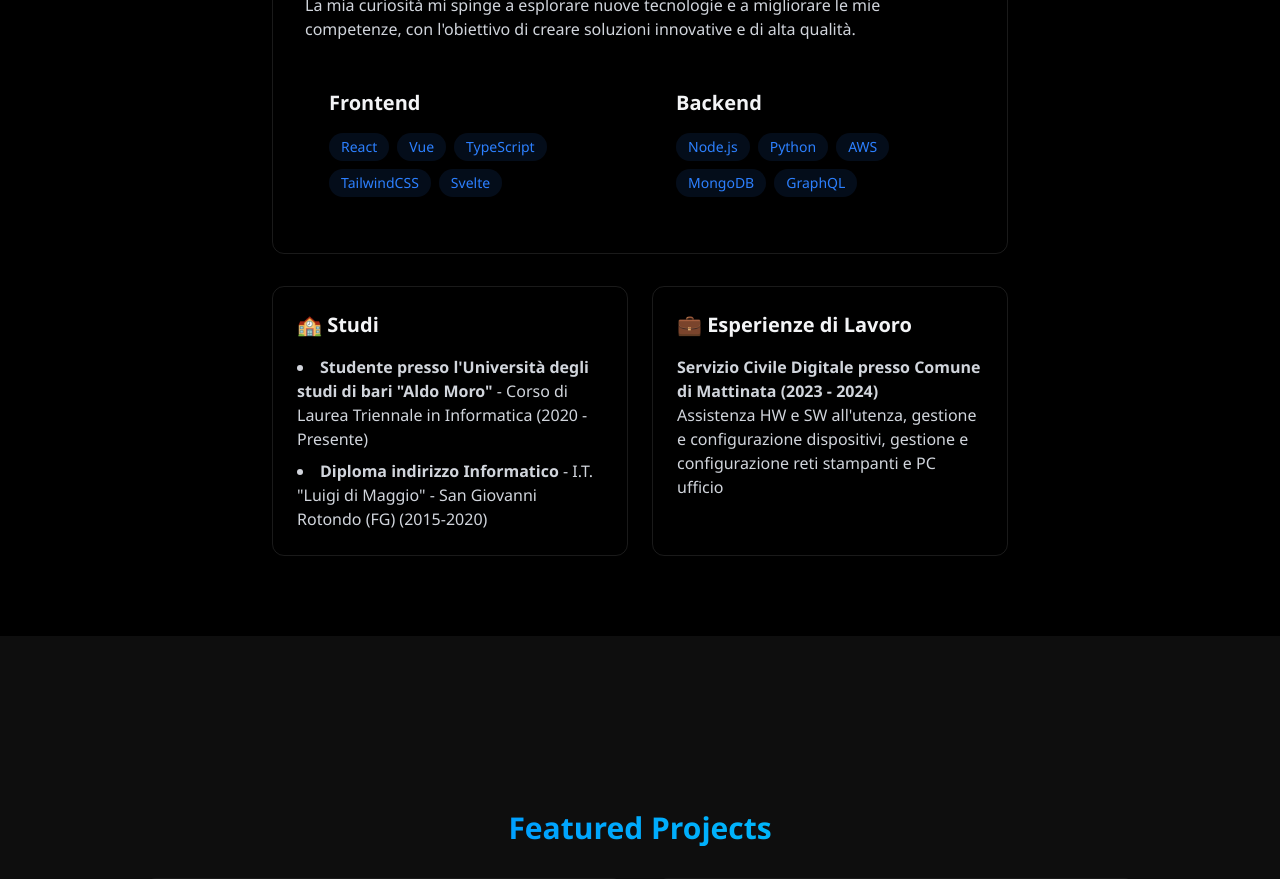
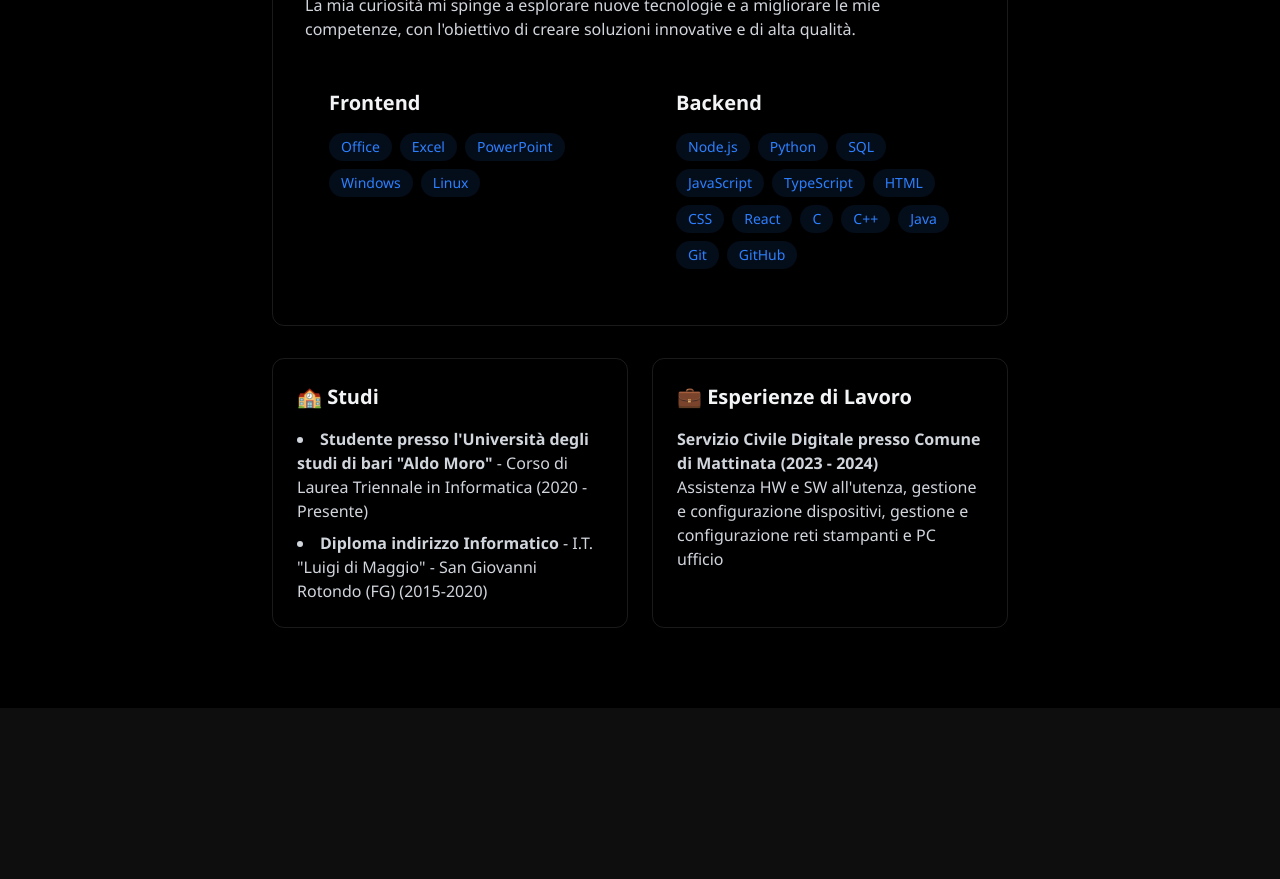
Before and after one commit to prencipemarco/portfolio-website, a React (Vite) app: page / in a window 1280 px wide. Shown: the part 1060-1939 px from the top of the page. Built offline with nearby package versions, Linux system fonts and the light colour scheme.

Commit message:
add CV download fix

```diff
--- a/src/components/About.jsx
+++ b/src/components/About.jsx
@@ -1,15 +1,31 @@
 import { RevealOnScroll } from "./RevealOnScroll.jsx";
 
 export const About = () => {
-  const frontendSkills = [
-    "React",
-    "Vue",
-    "TypeScript",
-    "TailwindCSS",
-    "Svelte",
+  const competenzeSoftware = [
+    "Office",
+    "Excel",
+    "PowerPoint",
+    "Windows",
+    "Linux",
+
+
   ];
 
-  const backendSkills = ["Node.js", "Python", "AWS", "MongoDB", "GraphQL"];
+  const programmingSkills = [
+    "Node.js",
+    "Python",
+    "SQL",
+    "JavaScript",
+    "TypeScript",
+    "HTML",
+    "CSS",
+    "React",
+    "C",
+    "C++",
+    "Java",
+    "Git",
+    "GitHub",
+  ];
 
   return (
     <section
@@ -33,7 +49,7 @@ export const About = () => {
               <div className="rounded-xl p-6 hover:-translate-y-1 transition-all">
                 <h3 className="text-xl font-bold mb-4"> Frontend</h3>
                 <div className="flex flex-wrap gap-2">
-                  {frontendSkills.map((tech, key) => (
+                  {competenzeSoftware.map((tech, key) => (
                     <span
                       key={key}
                       className="bg-blue-500/10 text-blue-500 py-1 px-3 rounded-full text-sm hover:bg-blue-500/20
@@ -49,7 +65,7 @@ export const About = () => {
               <div className="rounded-xl p-6 hover:-translate-y-1 transition-all">
                 <h3 className="text-xl font-bold mb-4"> Backend</h3>
                 <div className="flex flex-wrap gap-2">
-                  {backendSkills.map((tech, key) => (
+                  {programmingSkills.map((tech, key) => (
                     <span
                       key={key}
                       className="bg-blue-500/10 text-blue-500 py-1 px-3 rounded-full text-sm hover:bg-blue-500/20
--- a/style/global.css
+++ b/style/global.css
@@ -7,6 +7,10 @@ body {
   font-family: "Microsoft YaHei Light", "Segoe UI", sans-serif;
   background: #0a0a0a;
   color: #f3f4f6;
+}
+
+html {
+  scroll-behavior: smooth;
 }
 
 @layer utilities {
```
